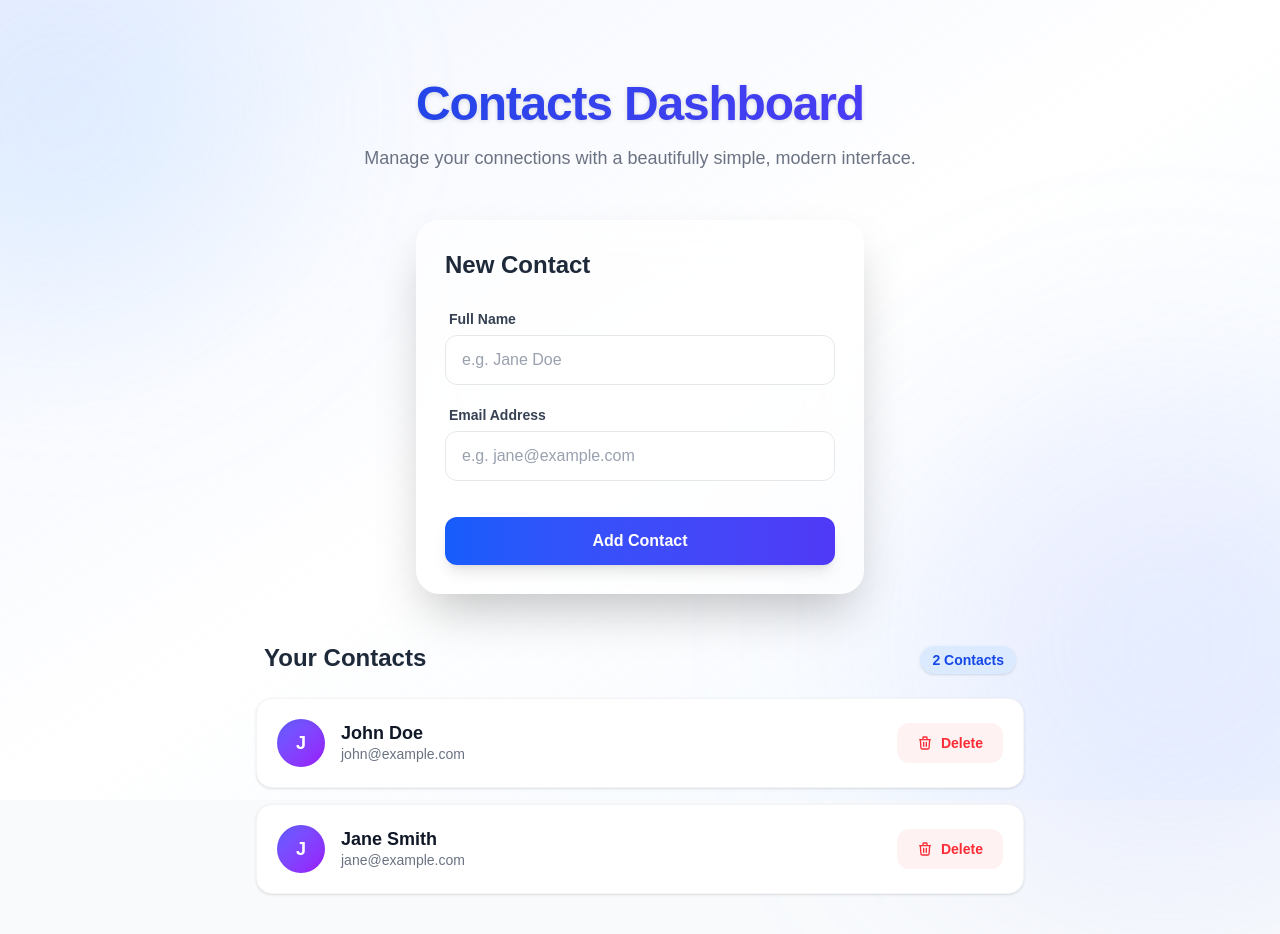
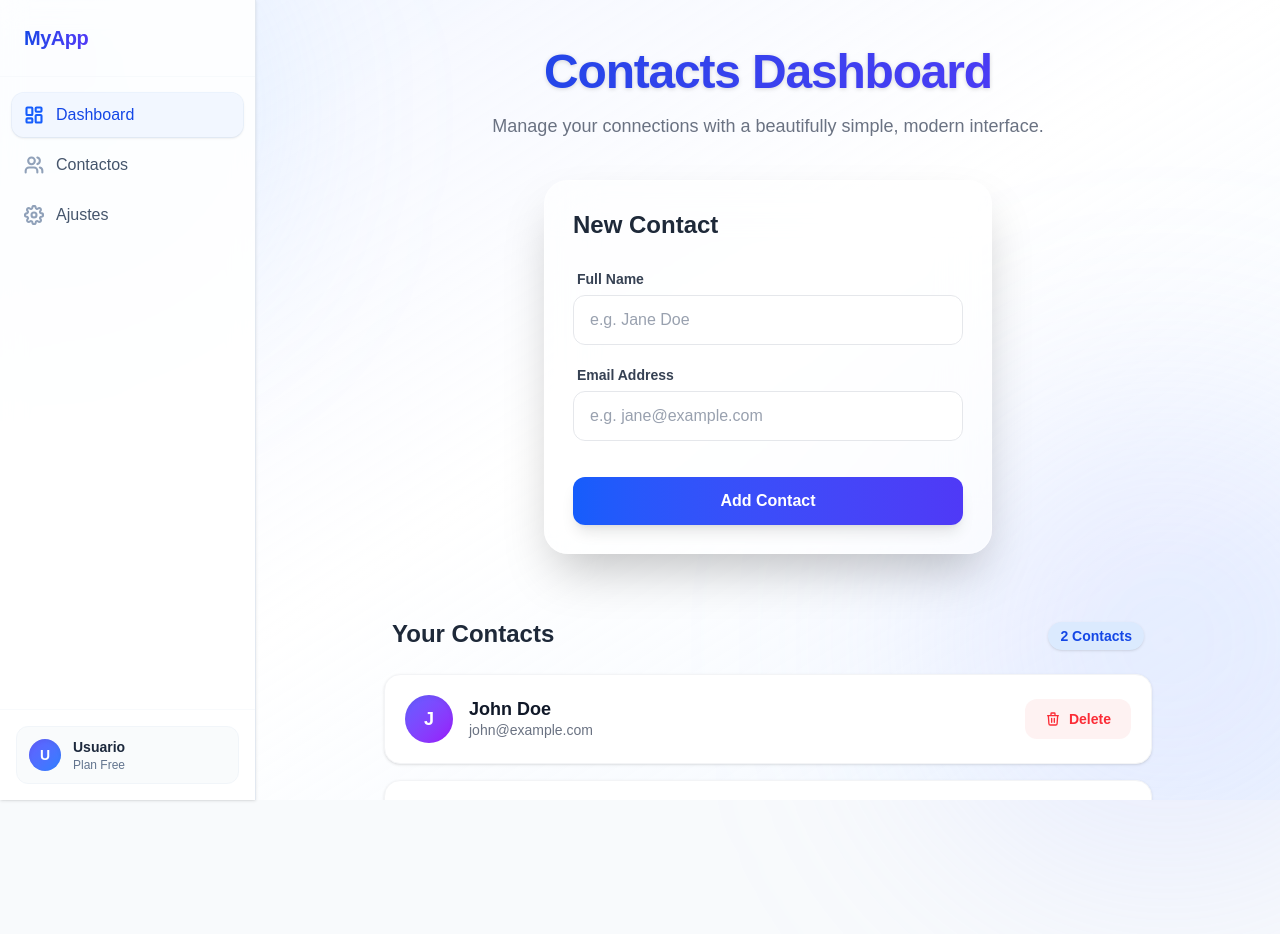
Before and after one commit to AlexAP3611/proyecto_vercel, a Next.js app: page / in a window 1280 px wide. Shown: the top 934 px of the page. After the commit the page ends 800 px from the top, so only its background shows below. Built offline with nearby package versions, Linux system fonts and the light colour scheme.

Commit message:
Unificar ramas de vercel

```diff
--- a/src/app/layout.tsx
+++ b/src/app/layout.tsx
@@ -1,5 +1,6 @@
 import type { Metadata } from "next";
 import { Geist, Geist_Mono } from "next/font/google";
+import Sidebar from "@/components/Sidebar";
 import "./globals.css";
 
 const geistSans = Geist({
@@ -27,7 +28,12 @@ export default function RootLayout({
       lang="en"
       className={`${geistSans.variable} ${geistMono.variable} h-full antialiased`}
     >
-      <body className="min-h-full flex flex-col">{children}</body>
+      <body className="flex flex-col md:flex-row h-full overflow-hidden bg-slate-50 text-slate-900">
+        <Sidebar />
+        <main className="flex-1 overflow-y-auto relative min-h-screen">
+          {children}
+        </main>
+      </body>
     </html>
   );
 }
--- a/src/app/page.tsx
+++ b/src/app/page.tsx
@@ -44,29 +44,31 @@ export default function Dashboard() {
   };
 
   return (
-    <div className="min-h-screen relative flex flex-col items-center pt-20 px-4 sm:px-6 selection:bg-blue-200">
+    <div className="min-h-full w-full relative flex flex-col items-center pt-12 pb-24 px-4 sm:px-6 md:px-12 selection:bg-blue-200">
 
       {/* Decorative background gradients */}
       <div className="fixed inset-0 bg-gradient-to-br from-indigo-50/80 via-white to-blue-50/80 -z-20"></div>
       <div className="fixed top-[-10%] left-[-10%] w-96 h-96 rounded-full bg-blue-300/20 blur-[100px] -z-10 pointer-events-none"></div>
       <div className="fixed bottom-[-10%] right-[-10%] w-[30rem] h-[30rem] rounded-full bg-indigo-300/20 blur-[120px] -z-10 pointer-events-none"></div>
 
-      <header className="mb-12 text-center relative z-10 w-full max-w-2xl px-4">
-        <h1 className="text-4xl sm:text-5xl font-extrabold text-transparent bg-clip-text bg-gradient-to-r from-blue-700 to-indigo-600 drop-shadow-sm mb-4 tracking-tight">
+      <header className="mb-10 text-center relative z-10 w-full max-w-2xl px-4">
+        <h1 className="text-3xl sm:text-4xl md:text-5xl font-extrabold text-transparent bg-clip-text bg-gradient-to-r from-blue-700 to-indigo-600 drop-shadow-sm mb-4 tracking-tight">
           Contacts Dashboard
         </h1>
         <p className="text-gray-500 sm:text-lg mx-auto font-medium">Manage your connections with a beautifully simple, modern interface.</p>
       </header>
 
-      <div className="w-full flex justify-center z-10">
+      <div className="w-full flex justify-center z-10 max-w-3xl">
         <ContactForm onAdd={handleAddContact} />
       </div>
 
-      <ContactList
-        contacts={contacts}
-        onDelete={handleDeleteContact}
-        loading={loading}
-      />
+      <div className="w-full max-w-3xl mt-4 z-10">
+        <ContactList
+          contacts={contacts}
+          onDelete={handleDeleteContact}
+          loading={loading}
+        />
+      </div>
     </div>
   );
 }
--- /dev/null
+++ b/src/components/Sidebar.tsx
@@ -0,0 +1,87 @@
+'use client';
+
+import Link from 'next/link';
+import { usePathname } from 'next/navigation';
+
+export default function Sidebar() {
+  const pathname = usePathname();
+
+  const navItems = [
+    { name: 'Dashboard', href: '/', icon: DashboardIcon },
+    { name: 'Contactos', href: '/contactos', icon: ContactsIcon },
+    { name: 'Ajustes', href: '/ajustes', icon: SettingsIcon },
+  ];
+
+  return (
+    <aside className="w-full md:w-64 bg-white/90 backdrop-blur-md border-b md:border-b-0 md:border-r border-slate-200 flex-shrink-0 flex flex-col md:h-screen sticky top-0 z-50 transition-all duration-300 shadow-sm">
+      <div className="p-4 md:p-6 border-b border-slate-100/50 flex items-center justify-between md:justify-start">
+        <h2 className="text-xl font-extrabold bg-clip-text text-transparent bg-gradient-to-r from-blue-700 to-indigo-600 tracking-tight">
+          MyApp
+        </h2>
+      </div>
+      <nav className="flex-1 px-3 py-4 flex md:flex-col gap-1.5 overflow-x-auto md:overflow-y-auto no-scrollbar">
+        {navItems.map((item) => {
+          const isActive = pathname === item.href || (pathname?.startsWith(item.href) && item.href !== '/');
+          const Icon = item.icon;
+          return (
+            <Link
+              key={item.href}
+              href={item.href}
+              className={`flex items-center gap-3 px-3 py-2.5 rounded-xl font-medium transition-all duration-200 group ${
+                isActive
+                  ? 'bg-blue-50/80 text-blue-700 shadow-sm ring-1 ring-blue-100/50'
+                  : 'text-slate-600 hover:bg-slate-50 hover:text-slate-900'
+              }`}
+            >
+              <Icon className={`w-5 h-5 transition-colors ${isActive ? 'text-blue-600' : 'text-slate-400 group-hover:text-slate-600'}`} />
+              <span className="whitespace-nowrap">{item.name}</span>
+            </Link>
+          );
+        })}
+      </nav>
+      <div className="p-4 border-t border-slate-100/50 hidden md:block">
+        <div className="flex items-center gap-3 px-3 py-2.5 bg-slate-50/80 rounded-xl border border-slate-100 hover:shadow-sm transition-all cursor-pointer">
+          <div className="w-8 h-8 rounded-full bg-gradient-to-br from-indigo-500 to-blue-500 text-white flex items-center justify-center font-bold text-sm shadow-inner hidden md:flex">
+            U
+          </div>
+          <div className="flex flex-col">
+            <span className="text-sm font-semibold text-slate-800">Usuario</span>
+            <span className="text-xs text-slate-500">Plan Free</span>
+          </div>
+        </div>
+      </div>
+    </aside>
+  );
+}
+
+// Simple SVG Icons
+function DashboardIcon({ className }: { className?: string }) {
+  return (
+    <svg xmlns="http://www.w3.org/2000/svg" viewBox="0 0 24 24" fill="none" stroke="currentColor" strokeWidth="2.5" strokeLinecap="round" strokeLinejoin="round" className={className}>
+      <rect x="3" y="3" width="7" height="9" rx="1"></rect>
+      <rect x="14" y="3" width="7" height="5" rx="1"></rect>
+      <rect x="14" y="12" width="7" height="9" rx="1"></rect>
+      <rect x="3" y="16" width="7" height="5" rx="1"></rect>
+    </svg>
+  );
+}
+
+function ContactsIcon({ className }: { className?: string }) {
+  return (
+    <svg xmlns="http://www.w3.org/2000/svg" viewBox="0 0 24 24" fill="none" stroke="currentColor" strokeWidth="2.5" strokeLinecap="round" strokeLinejoin="round" className={className}>
+      <path d="M16 21v-2a4 4 0 0 0-4-4H6a4 4 0 0 0-4 4v2"></path>
+      <circle cx="9" cy="7" r="4"></circle>
+      <path d="M22 21v-2a4 4 0 0 0-3-3.87"></path>
+      <path d="M16 3.13a4 4 0 0 1 0 7.75"></path>
+    </svg>
+  );
+}
+
+function SettingsIcon({ className }: { className?: string }) {
+  return (
+    <svg xmlns="http://www.w3.org/2000/svg" viewBox="0 0 24 24" fill="none" stroke="currentColor" strokeWidth="2.5" strokeLinecap="round" strokeLinejoin="round" className={className}>
+      <circle cx="12" cy="12" r="3"></circle>
+      <path d="M19.4 15a1.65 1.65 0 0 0 .33 1.82l.06.06a2 2 0 0 1 0 2.83 2 2 0 0 1-2.83 0l-.06-.06a1.65 1.65 0 0 0-1.82-.33 1.65 1.65 0 0 0-1 1.51V21a2 2 0 0 1-2 2 2 2 0 0 1-2-2v-.09A1.65 1.65 0 0 0 9 19.4a1.65 1.65 0 0 0-1.82.33l-.06.06a2 2 0 0 1-2.83 0 2 2 0 0 1 0-2.83l.06-.06a1.65 1.65 0 0 0 .33-1.82 1.65 1.65 0 0 0-1.51-1H3a2 2 0 0 1-2-2 2 2 0 0 1 2-2h.09A1.65 1.65 0 0 0 4.6 9a1.65 1.65 0 0 0-.33-1.82l-.06-.06a2 2 0 0 1 0-2.83 2 2 0 0 1 2.83 0l.06.06a1.65 1.65 0 0 0 1.82.33H9a1.65 1.65 0 0 0 1-1.51V3a2 2 0 0 1 2-2 2 2 0 0 1 2 2v.09a1.65 1.65 0 0 0 1 1.51 1.65 1.65 0 0 0 1.82-.33l.06-.06a2 2 0 0 1 2.83 0 2 2 0 0 1 0 2.83l-.06.06a1.65 1.65 0 0 0-.33 1.82V9a1.65 1.65 0 0 0 1.51 1H21a2 2 0 0 1 2 2 2 2 0 0 1-2 2h-.09a1.65 1.65 0 0 0-1.51 1z"></path>
+    </svg>
+  );
+}
```
